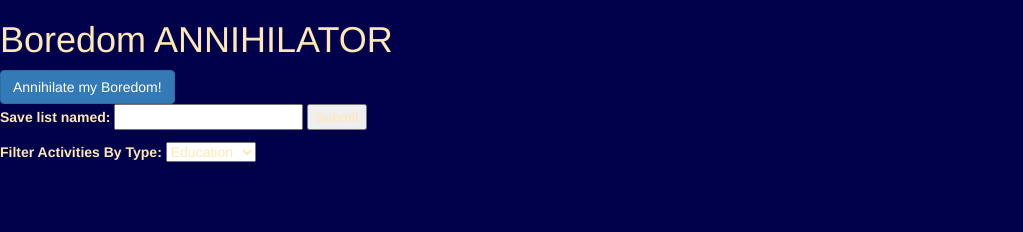
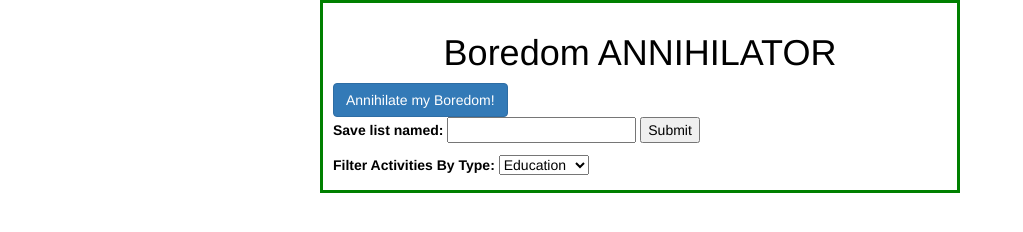
Before and after one commit to abby-anderson/Boredom-Annihilator, a plain HTML site: page index.html in a window 1280 px wide. Shown: the whole page, without its empty margins (0-1023 px from the left). Drawn offline with Linux system fonts and the light colour scheme.

Commit message:
added css to index.html

```diff
--- a/CSS/styles.css
+++ b/CSS/styles.css
@@ -1,16 +1,39 @@
+.center{
+  margin: auto;
+  width: 50%;
+  border: 3px solid green;
+  padding: 10px;
+}
+
+#heading{
+  text-align: center;
+
+}
+
+
+.pushingtotheside {
+
+  margin-right: 15 px;
+  margin-left: 40px;
+  /* margin-top: 90px;
+  margin-bottom: 200px; */
+}
+
+
+
 .banner {
   width: 100px;
   height: 100px;
 }
 
 body {
-  color: rgb(255, 232, 181);
-  background-color: #00004b;
+  color: rgb(0, 0, 0);
+  background-color: #ffffff;
 }
 
 .jumbotron{
-  color: rgb(255, 232, 181);
-  background-color: #00004b;
+  color: rgb(255, 255, 255);
+  background-color: #ff0000;
 }
 
 /*div {
--- a/index.html
+++ b/index.html
@@ -1,13 +1,14 @@
 <!doctype html>
 <html>
 <head>
-    <link href="css/bootstrap.css" rel="stylesheet" type="text/css">
-    <link rel="stylesheet" href="css/styles.css">
+    <link href="CSS/bootstrap.css" rel="stylesheet" type="text/css">
+    <link rel="stylesheet" href="CSS/styles.css">
 
     <script defer src="index.js"></script>
 </head>
 
 <body>
+    <div class="center">
     <h1 id="heading">Boredom ANNIHILATOR</h1>
     <div id="activity-container" class="">
         <div id="list-container" class=""></div>
@@ -35,6 +36,7 @@
 
 
     </div>
+</div>
 </body>
 
 </html>
--- a/index.js
+++ b/index.js
@@ -64,7 +64,7 @@ let renderActivity = (data) => {
     //change the 'save' text to a heart
     const saveButton = document.createElement('button');
     saveButton.textContent = "save";
-    saveButton.className = 'btn btn-primary';
+    saveButton.className = 'btn btn-primary pushingtotheside';
     newLi.prepend(saveButton);
     saveButton.addEventListener('click', selectActivity);
 
```
